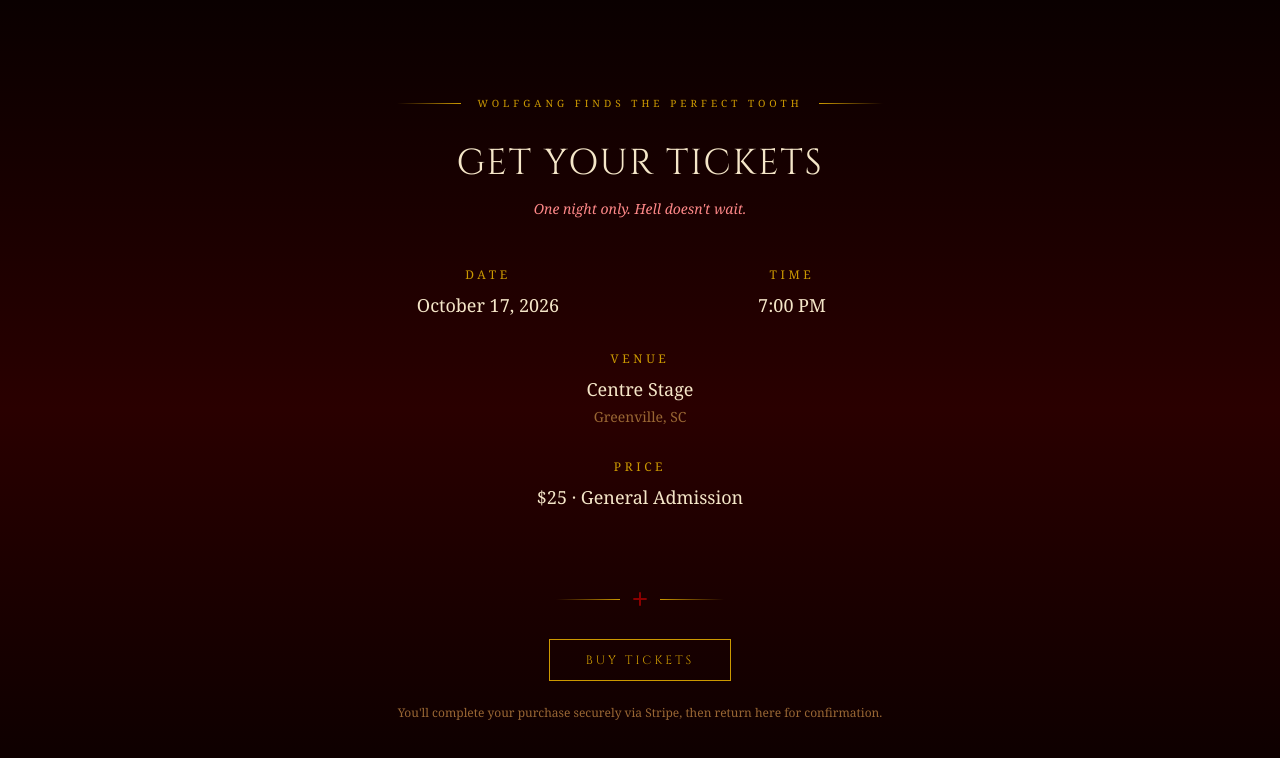
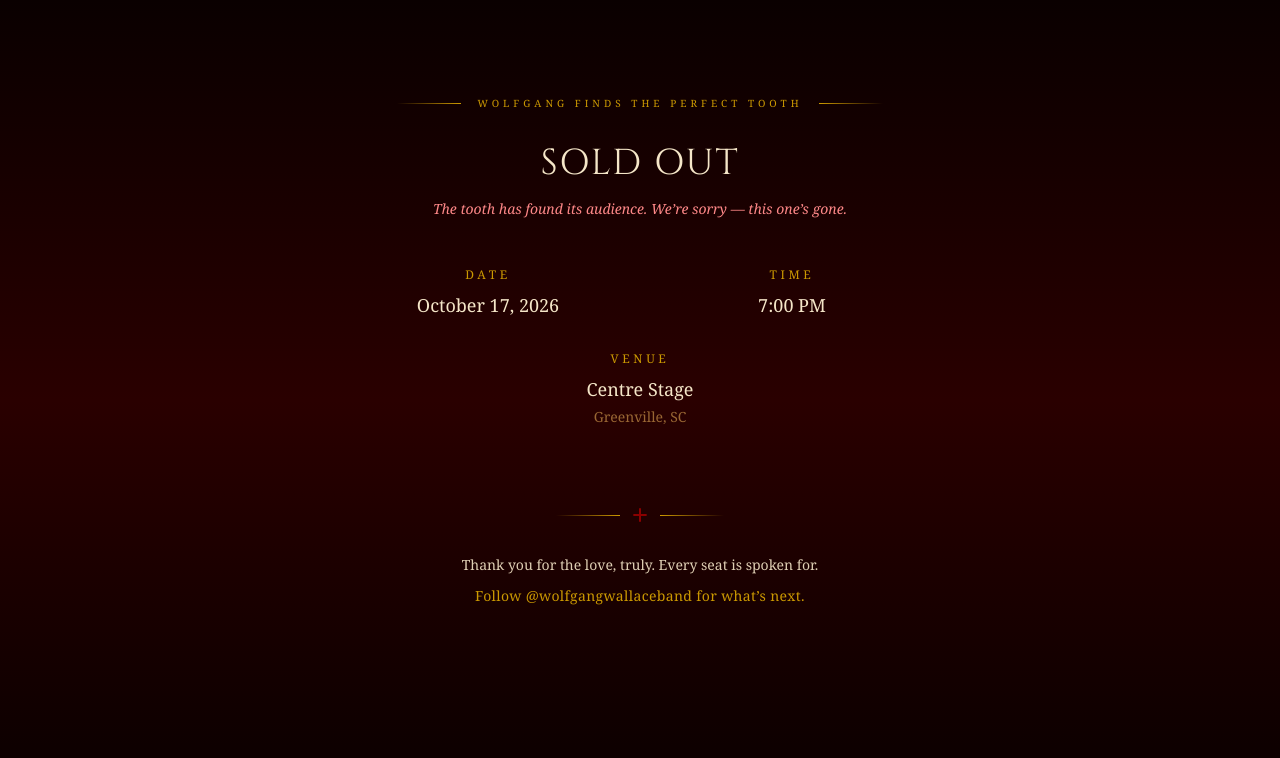
Before and after one commit to ReadySetJoe/wolfgang-finds-the-perfect-tooth, a Next.js app: page /tickets in a window 1280 px wide. Shown: the top 758 px of the page. Built offline with nearby package versions, Linux system fonts and the light colour scheme.

Commit message:
feat: update site copy for sold-out state
Swaps ticket CTAs and the /tickets page to a sold-out message in the
show's voice, and drops the Stripe checkout link so visitors don't
land on a deactivated payment page. Hold to merge only once the show
actually sells out.

```diff
--- a/components/TicketButton.tsx
+++ b/components/TicketButton.tsx
@@ -6,7 +6,7 @@ export default function TicketButton() {
       href="/tickets"
       className="inline-block border border-gold text-gold px-9 py-3 text-xs tracking-[0.25em] uppercase font-heading transition-colors duration-300 hover:bg-gold hover:text-bg-dark"
     >
-      Get Tickets
+      Sold Out
     </Link>
   );
 }
--- a/components/Tickets.tsx
+++ b/components/Tickets.tsx
@@ -1,20 +1,6 @@
-import { useEffect, useState } from "react";
 import Ornament from "./Ornament";
-import { TICKETS_PAYMENT_LINK_URL } from "@/lib/site";
-import { resolveSource } from "@/lib/attribution";
 
 export default function Tickets() {
-  const [source, setSource] = useState("direct");
-
-  useEffect(() => {
-    // Reading localStorage must happen post-hydration (it doesn't exist on the
-    // server), so this one-shot sync from an external store is intentional.
-    // eslint-disable-next-line react-hooks/set-state-in-effect
-    setSource(resolveSource());
-  }, []);
-
-  const buyTicketsUrl = `${TICKETS_PAYMENT_LINK_URL}?client_reference_id=${encodeURIComponent(source)}`;
-
   return (
     <section className="animate-fade-in-up min-h-screen bg-gradient-to-b from-bg-dark via-bg-light to-bg-dark py-24 px-6">
       <div className="mx-auto max-w-xl text-center">
@@ -27,10 +13,11 @@ export default function Tickets() {
         </div>
 
         <h1 className="font-heading text-4xl text-text-primary tracking-wider uppercase mb-4">
-          Get Your Tickets
+          Sold Out
         </h1>
         <p className="text-sm text-red-soft italic mb-12">
-          One night only. Hell doesn&apos;t wait.
+          The tooth has found its audience. We&rsquo;re sorry &mdash; this
+          one&rsquo;s gone.
         </p>
 
         <div className="grid grid-cols-1 gap-8 sm:grid-cols-2 mb-12">
@@ -53,29 +40,21 @@ export default function Tickets() {
             <p className="text-lg text-text-primary">Centre Stage</p>
             <p className="text-sm text-text-muted mt-1">Greenville, SC</p>
           </div>
-          <div className="sm:col-span-2">
-            <p className="text-xs text-gold tracking-[0.3em] uppercase mb-2">
-              Price
-            </p>
-            <p className="text-lg text-text-primary">
-              $25 &middot; General Admission
-            </p>
-          </div>
         </div>
 
         <Ornament />
 
+        <p className="text-sm text-text-primary/90 mb-2">
+          Thank you for the love, truly. Every seat is spoken for.
+        </p>
         <a
-          href={buyTicketsUrl}
-          className="inline-block border border-gold text-gold px-9 py-3 text-xs tracking-[0.25em] uppercase font-heading transition-colors duration-300 hover:bg-gold hover:text-bg-dark"
+          href="https://www.instagram.com/wolfgangwallaceband/"
+          target="_blank"
+          rel="noopener noreferrer"
+          className="text-sm text-gold tracking-wide hover:text-red-soft transition-colors duration-300"
         >
-          Buy Tickets
+          Follow @wolfgangwallaceband for what&rsquo;s next.
         </a>
-
-        <p className="text-xs text-text-muted mt-6">
-          You&apos;ll complete your purchase securely via Stripe, then return
-          here for confirmation.
-        </p>
       </div>
     </section>
   );
--- a/pages/tickets.tsx
+++ b/pages/tickets.tsx
@@ -6,7 +6,7 @@ export default function TicketsPage() {
   return (
     <>
       <Head>
-        <title>Tickets — Wolfgang Finds the Perfect Tooth</title>
+        <title>Tickets (Sold Out) — Wolfgang Finds the Perfect Tooth</title>
         <meta property="og:type" content="website" />
         <meta
           property="og:title"
```
